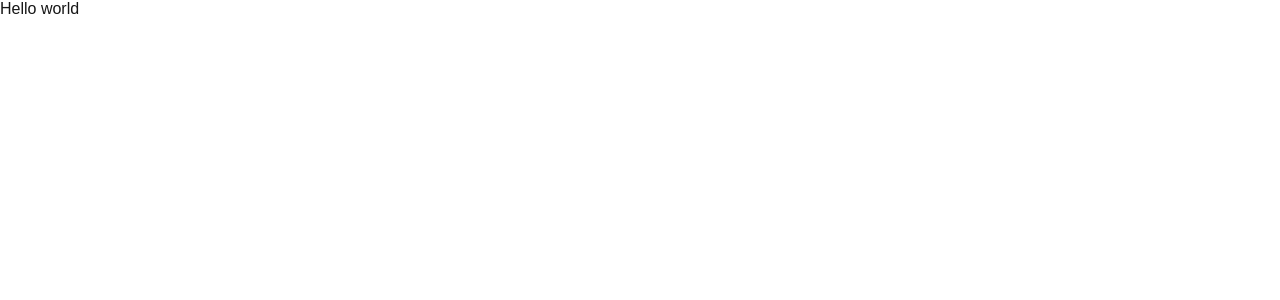
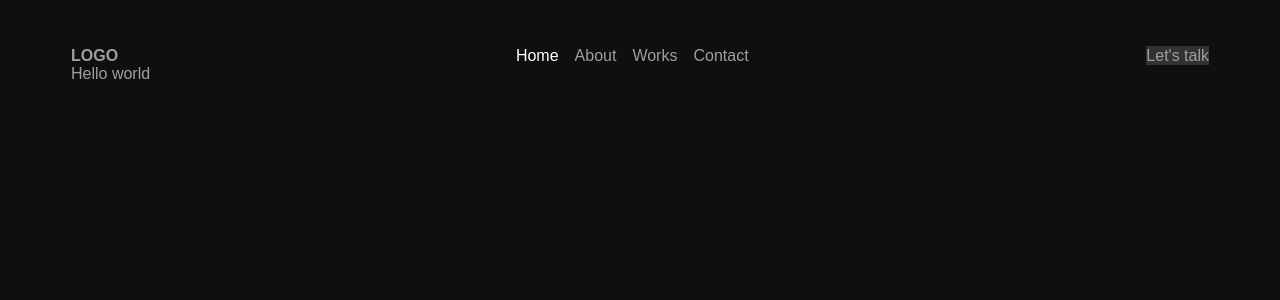
Before and after one commit to ArtemShakun/portfolio, a Next.js app: page / in a window 1280 px wide. Shown: the top 300 px of the page. Built offline with nearby package versions, Linux system fonts and the light colour scheme.

Commit message:
added header and active style

```diff
--- a/src/app/globals.css
+++ b/src/app/globals.css
@@ -1,6 +1,7 @@
 :root {
-  --background: #ffffff;
+  --background: #0f0f0f;
   --foreground: #171717;
+  --color: #9f9f9f;
 }
 
 @media (prefers-color-scheme: dark) {
@@ -17,11 +18,17 @@ body {
 }
 
 body {
-  color: var(--foreground);
+  color: var(--color);
   background: var(--background);
   font-family: Arial, Helvetica, sans-serif;
   -webkit-font-smoothing: antialiased;
   -moz-osx-font-smoothing: grayscale;
+}
+
+.wrapper {
+  max-width: 1170px;
+  margin: 30px auto;
+  padding: 1rem;
 }
 
 * {
@@ -31,8 +38,15 @@ body {
 }
 
 a {
+  font-size: 16px;
+  font-weight: 400;
+  line-height: 19px;
   color: inherit;
   text-decoration: none;
+}
+
+a:hover {
+  color: #fff;
 }
 
 @media (prefers-color-scheme: dark) {
--- a/src/app/layout.tsx
+++ b/src/app/layout.tsx
@@ -1,16 +1,11 @@
 import type { Metadata } from 'next';
-import localFont from 'next/font/local';
+import { Inter } from 'next/font/google';
 import './globals.css';
+import Header from '@/components/header/header';
 
-const geistSans = localFont({
-  src: './fonts/GeistVF.woff',
-  variable: '--font-geist-sans',
-  weight: '100 900',
-});
-const geistMono = localFont({
-  src: './fonts/GeistMonoVF.woff',
-  variable: '--font-geist-mono',
-  weight: '100 900',
+const inter = Inter({
+  subsets: ['latin'],
+  variable: '--font-inter',
 });
 
 export const metadata: Metadata = {
@@ -25,8 +20,11 @@ export default function RootLayout({
 }>) {
   return (
     <html lang="en">
-      <body className={`${geistSans.variable} ${geistMono.variable}`}>
-        {children}
+      <body className={inter.variable}>
+        <div className={'wrapper'}>
+          <Header />
+          {children}
+        </div>
       </body>
     </html>
   );
--- /dev/null
+++ b/src/components/header/header.module.css
@@ -0,0 +1,23 @@
+.header {
+  display: flex;
+  justify-content: space-between;
+  align-items: center;
+}
+
+.logo {
+  font-weight: bold;
+}
+
+.nav {
+  display: flex;
+  list-style: none;
+  gap: 1rem;
+}
+
+.active {
+  color: #fff;
+}
+
+.contactButton {
+  background: #323232;
+}
--- /dev/null
+++ b/src/components/header/header.tsx
@@ -0,0 +1,37 @@
+'use client';
+import { FC } from 'react';
+import Link from 'next/link';
+
+import styles from './header.module.css';
+import { usePathname } from 'next/navigation';
+
+const Header: FC = () => {
+  const pathname = usePathname();
+  const isActive = (href: string) => pathname === href;
+  return (
+    <header className={styles.header}>
+      <div className={styles.logo}>LOGO</div>
+      <nav>
+        <ul className={styles.nav}>
+          <li className={isActive('/') ? styles.active : ''}>
+            <Link href="/">Home</Link>
+          </li>
+          <li className={isActive('/about') ? styles.active : ''}>
+            <Link href="/about">About</Link>
+          </li>
+          <li className={isActive('/works') ? styles.active : ''}>
+            <Link href="/works">Works</Link>
+          </li>
+          <li className={isActive('/contact') ? styles.active : ''}>
+            <Link href="/contact">Contact</Link>
+          </li>
+        </ul>
+      </nav>
+      <Link href="/contact" className={styles.contactButton}>
+        Let&apos;s talk
+      </Link>
+    </header>
+  );
+};
+
+export default Header;
```
